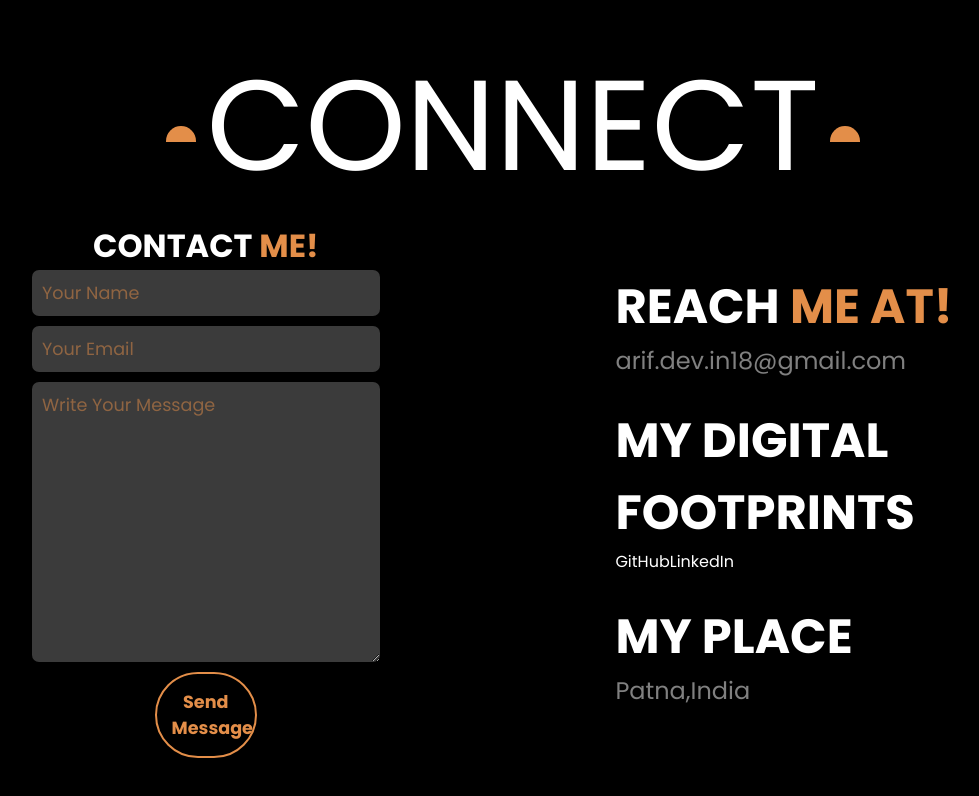
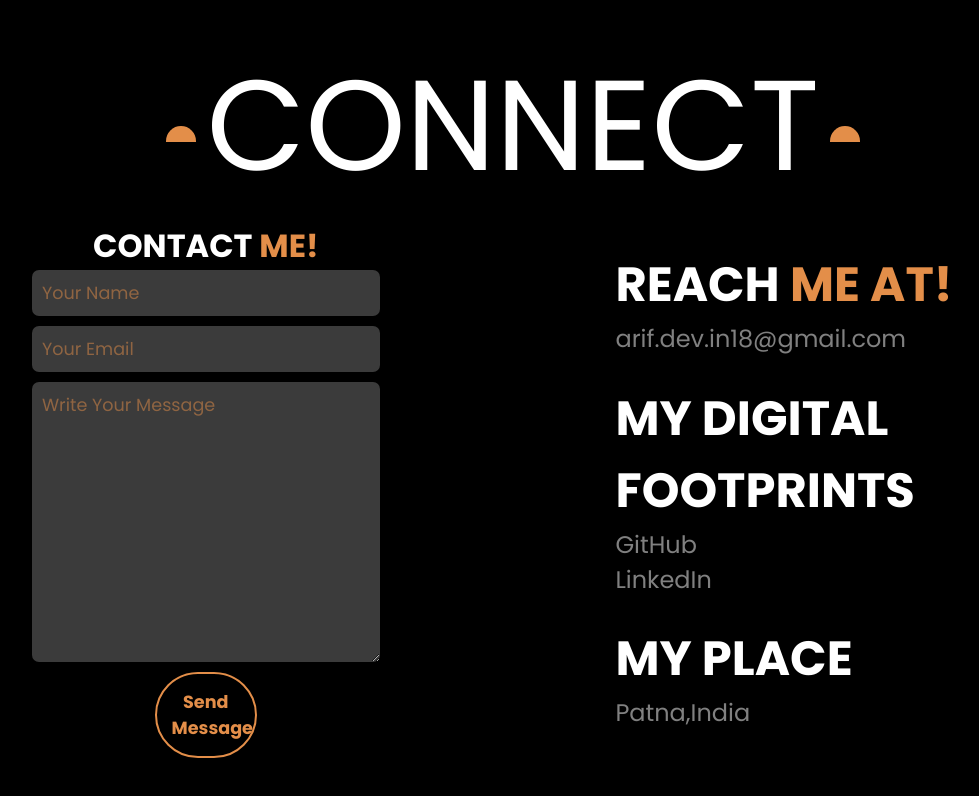
Before and after one commit to Arifkhan2007111/Portfolio, a React (Vite) app in the folder FrontEnd/: page / in a window 1280 px wide. Shown: the part 7198-7994 px from the top of the page, without its empty margins (127-1106 px from the left). Built offline with nearby package versions, Linux system fonts and the light colour scheme.

Commit message:
Some changes

```diff
--- a/FrontEnd/src/index.css
+++ b/FrontEnd/src/index.css
@@ -615,4 +615,16 @@ body{
     color: var(--animation);
 }
 
+.contact-d2{
+    display: flex;
+    flex-direction: column;
+}
+
+.common a{
+    width: 100px;
+    cursor: pointer;
+    font-size: 1.5rem;
+    color: gray;
+}
+
 /* CONNECT END  */
```
